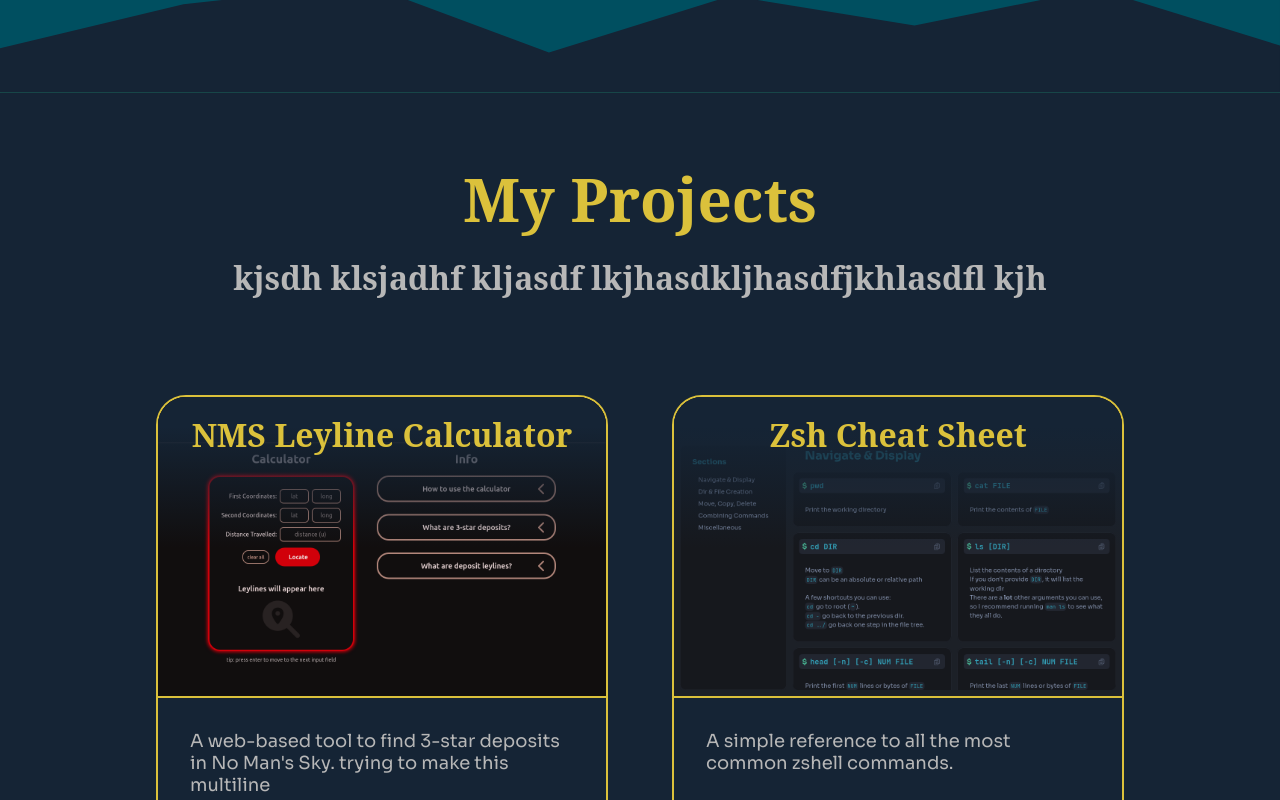
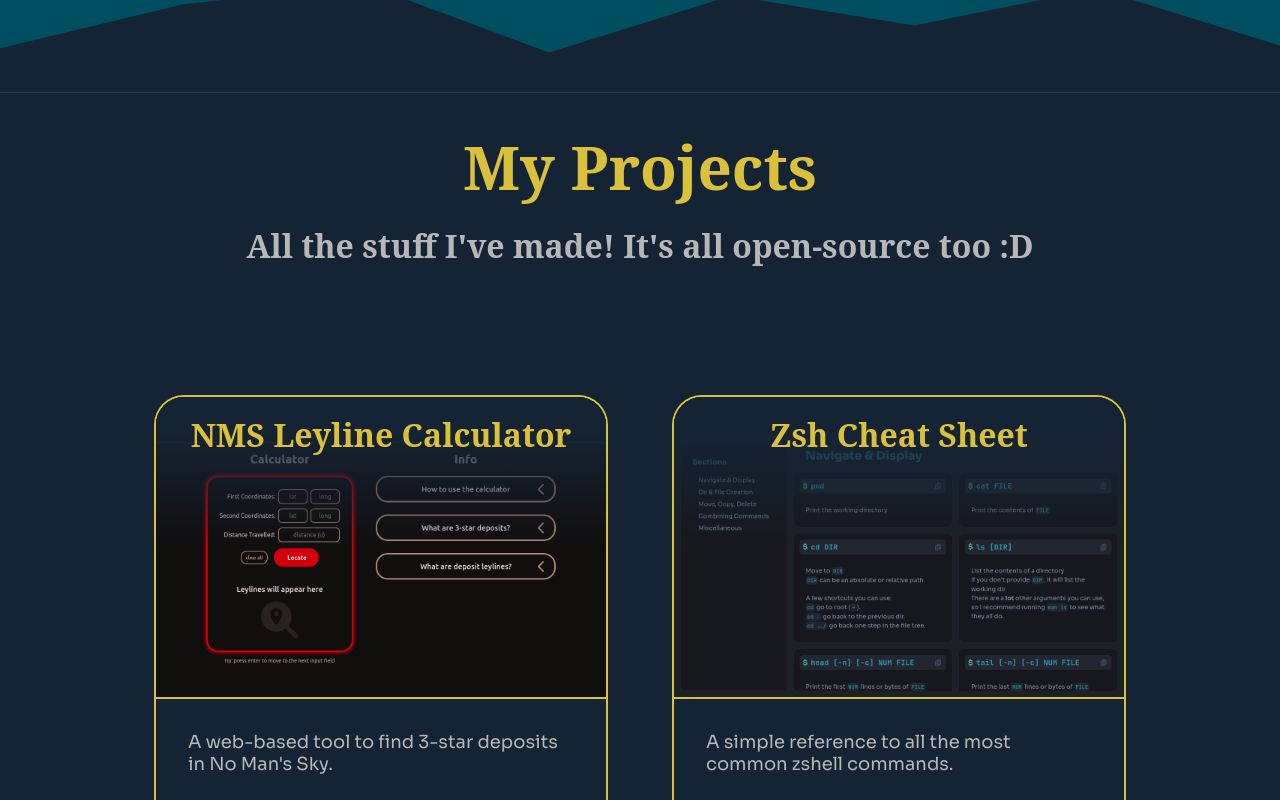
Before and after one commit to SoupCat-Py/reactfolio, a React (Vite) app: page / in a window 1280 px wide. Shown: the part 880-1680 px from the top of the page. Built offline with nearby package versions, Linux system fonts and the light colour scheme; a web font is replaced by a local one.

Commit message:
tweaked projects section
- changed layout from grid to flex with wrapping
- fixed the image's border radius affecting the entire document
- modified how links work to fix "visit" links and simplify "repo" links

```diff
--- a/src/components/ProjectCard.module.css
+++ b/src/components/ProjectCard.module.css
@@ -1,4 +1,7 @@
-* {
+.container {
+    width: 450px;
+}
+.topRounded {
     --radius: calc(var(--card-radius) - 2px);
     border-radius: var(--radius) var(--radius) 0 0 ;
 }
@@ -16,11 +19,8 @@
     );
 }
 .image {
-    width: 35vw;
+    width: 100%;
     border-bottom: 2px solid var(--primary);
     object-fit: cover;
     object-position: top;
 }
-.desc {
-    max-inline-size: 30vw;
-}
--- a/src/components/ProjectCard.tsx
+++ b/src/components/ProjectCard.tsx
@@ -11,18 +11,18 @@
 
 export default function ProjectCard({title, description, image, link, repo}: ProjectCardProps) {
     return (
-        <article className="d-flex flex-col bg-bg border-primary radius-card">
+        <article className={`d-flex flex-col bg-bg border-primary radius-card ${styles.container}`}>
             <div className="d-flex flex-col align-start justify-center rel">
-                <h3 className={`color-primary m0 abs ${styles.title}`}>{title}</h3>
-                <img className={styles.image} src={`/src/images/${image}.png`} alt={image}/>
+                <h3 className={`color-primary m0 abs ${styles.title} ${styles.topRounded}`}>{title}</h3>
+                <img className={`${styles.topRounded} ${styles.image}`} src={`/src/images/${image}.png`} alt={image}/>
             </div>
             <div className="d-flex flex-col align-start justify-start p2 g2">
-                <span className={`body color-text ${styles.desc}`}>
+                <span className="body color-text">
                     {description}
                 </span>
                 <div className="d-flex flex-row align-center justify-start g1">
                     <Button
-                        href={link}
+                        href={`https://${link}`}
                         label="visit"
                         icon={<>
                             <path stroke="none" d="M0 0h24v24H0z" fill="none"/>
@@ -31,7 +31,7 @@
                         </>}
                     />
                     <Button
-                        href={repo}
+                        href={`https://github.com/${repo}`}
                         label="repo"
                         icon={
                             <path d="M9 19c-4.3 1.4 -4.3 -2.5 -6 -3m12 5v-3.5c0 -1 .1 -1.4 -.5 -2c2.8 -.3 5.5 -1.4 5.5 -6a4.6 4.6 0 0 0 -1.3 -3.2a4.2 4.2 0 0 0 -.1 -3.2s-1.1 -.3 -3.5 1.3a12.3 12.3 0 0 0 -6.2 0c-2.4 -1.6 -3.5 -1.3 -3.5 -1.3a4.2 4.2 0 0 0 -.1 3.2a4.6 4.6 0 0 0 -1.3 3.2c0 4.6 2.7 5.7 5.5 6c-.6 .6 -.6 1.2 -.5 2v3.5"/>
--- a/src/sections/Projects.module.css
+++ b/src/sections/Projects.module.css
@@ -1,9 +1,7 @@
 .main {
     gap: 6rem;
-    padding: 2rem 0 4rem 0
 }
 .wrapper {
-    display: grid;
-    grid-template-columns: 1fr 1fr;
+    flex-wrap: wrap;
     gap: 4rem;
 }
--- a/src/sections/Projects.tsx
+++ b/src/sections/Projects.tsx
@@ -3,25 +3,25 @@
 
 export default function Projects () {
     return (
-        <section id="projects" className={`bg - bg d-flex flex-col align-center justify-start g6 ${styles.main}`}>
+        <section id="projects" className={`bg-bg bg d-flex flex-col align-center justify-start ${styles.main}`}>
             <div className="d-flex flex-col align-center justify-center g1">
                 <h1 className="color-primary m0">My Projects</h1>
-                <h3 className="color-text m0">kjsdh klsjadhf kljasdf lkjhasdkljhasdfjkhlasdfl kjh</h3>
+                <h3 className="color-text m0">All the stuff I've made! It's all open-source too :D</h3>
             </div>
-            <div className={`d-flex flex-row ${styles.wrapper}`}>
+            <div className={`d-flex flex-row justify-center p2 ${styles.wrapper}`}>
                 <ProjectCard
                     title="NMS Leyline Calculator"
-                    description="A web-based tool to find 3-star deposits in No Man's Sky. trying to make this multiline"
+                    description="A web-based tool to find 3-star deposits in No Man's Sky."
                     image="nmslc"
                     link="nmscd.com/leylinecalc"
-                    repo="github.com/nmscd/leylinecalc"
+                    repo="nmscd/leylinecalc"
                 />
                 <ProjectCard
                     title="Zsh Cheat Sheet"
                     description="A simple reference to all the most common zshell commands."
                     image="zshcheatsheet"
                     link="zshcheatsheet.vercel.app"
-                    repo="github.com/SoupCat-Py/codesheet2"
+                    repo="SoupCat-Py/codesheet2"
                 />
             </div>
         </section>
```
